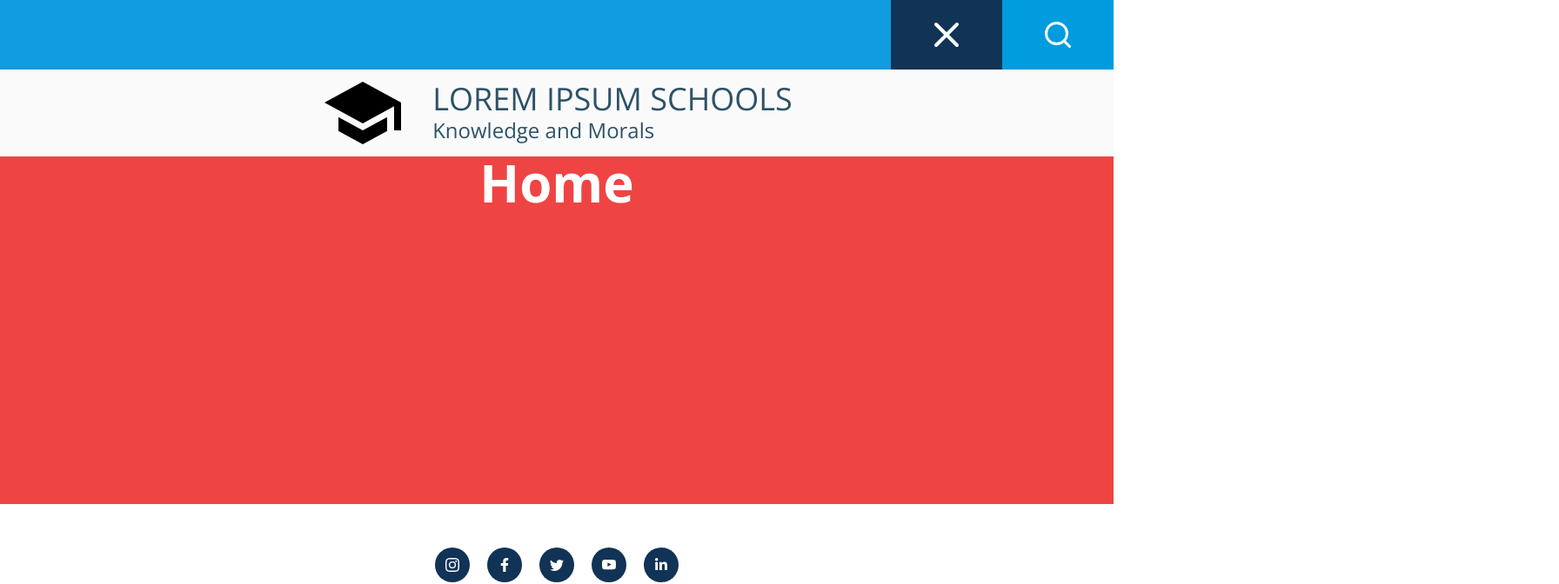
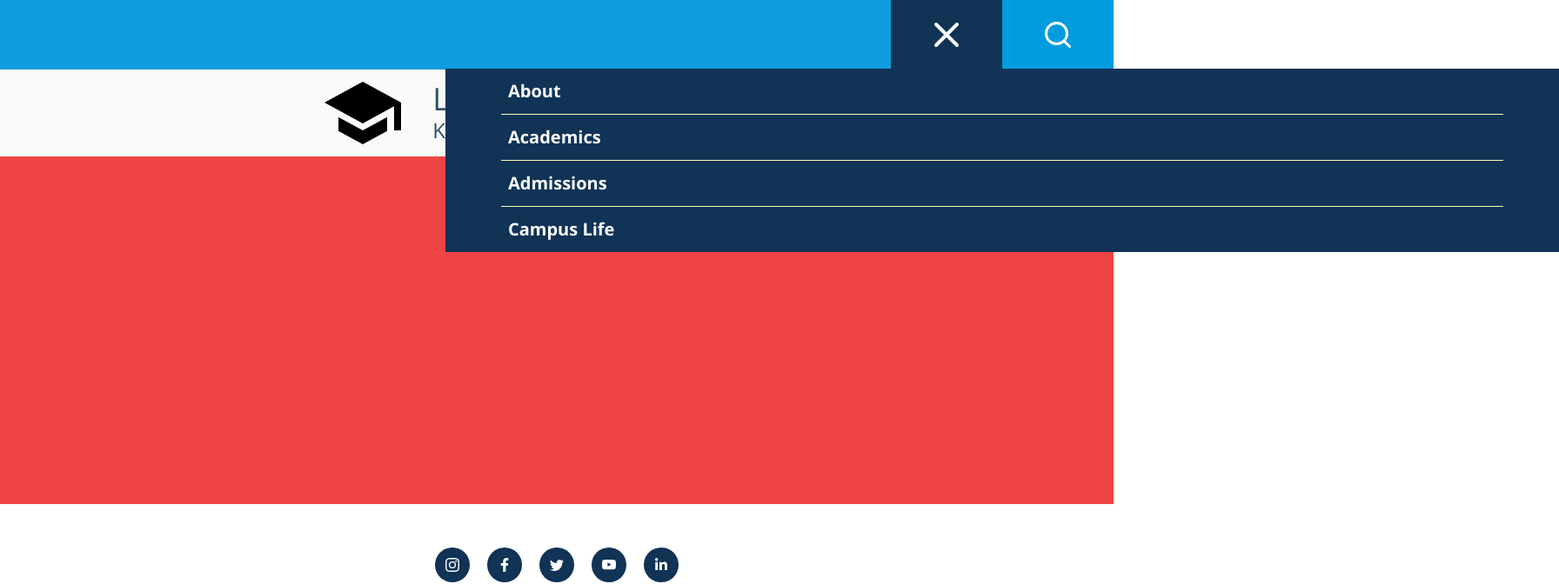
Before and after one commit to osaroDEV/school-app, a Next.js app: page / in a window 1280 px wide. Both pictures are taken after a click on the element 1088 px from the left and 40 px from the top of the page. Shown: the top 672 px of the page at 87% size, 1792 px wide, since content can reach past the window. Built offline with nearby package versions, Linux system fonts and the light colour scheme.

Commit message:
add Header menu

```diff
--- a/app/components/Nav.jsx
+++ b/app/components/Nav.jsx
@@ -13,9 +13,25 @@ const Nav = () => {
   return (
     <div
       onClick={handleClick}
-      className='text-5xl bg-[#103356] text-white w-[20%] md:w-[50%] h-full flex justify-center items-center'
+      className='text-5xl bg-[#103356] text-white w-[20%] md:w-[50%] h-full flex justify-center items-center relative'
     >
       {isOpen ? <FiX /> : <FiMenu />}
+      {isOpen && (
+        <ul className='flex flex-col justify-around items-center absolute w-[100vw] h-auto bg-[#103356] bottom-[-210px] left-[-400%]'>
+          <li className='indent-[.5rem] border-b border-[#ffffaa] font-bold text-xl w-[90%] p-[.75rem_0]'>
+            About
+          </li>
+          <li className='indent-[.5rem] border-b border-[#ffffaa] font-bold text-xl w-[90%] p-[.75rem_0]'>
+            Academics
+          </li>
+          <li className='indent-[.5rem] border-b border-[#ffffaa] font-bold text-xl w-[90%] p-[.75rem_0]'>
+            Admissions
+          </li>
+          <li className='indent-[.5rem] border-[#ffffaa] font-bold text-xl w-[90%] p-[.75rem_0]'>
+            Campus Life
+          </li>
+        </ul>
+      )}
     </div>
   );
 };
```
